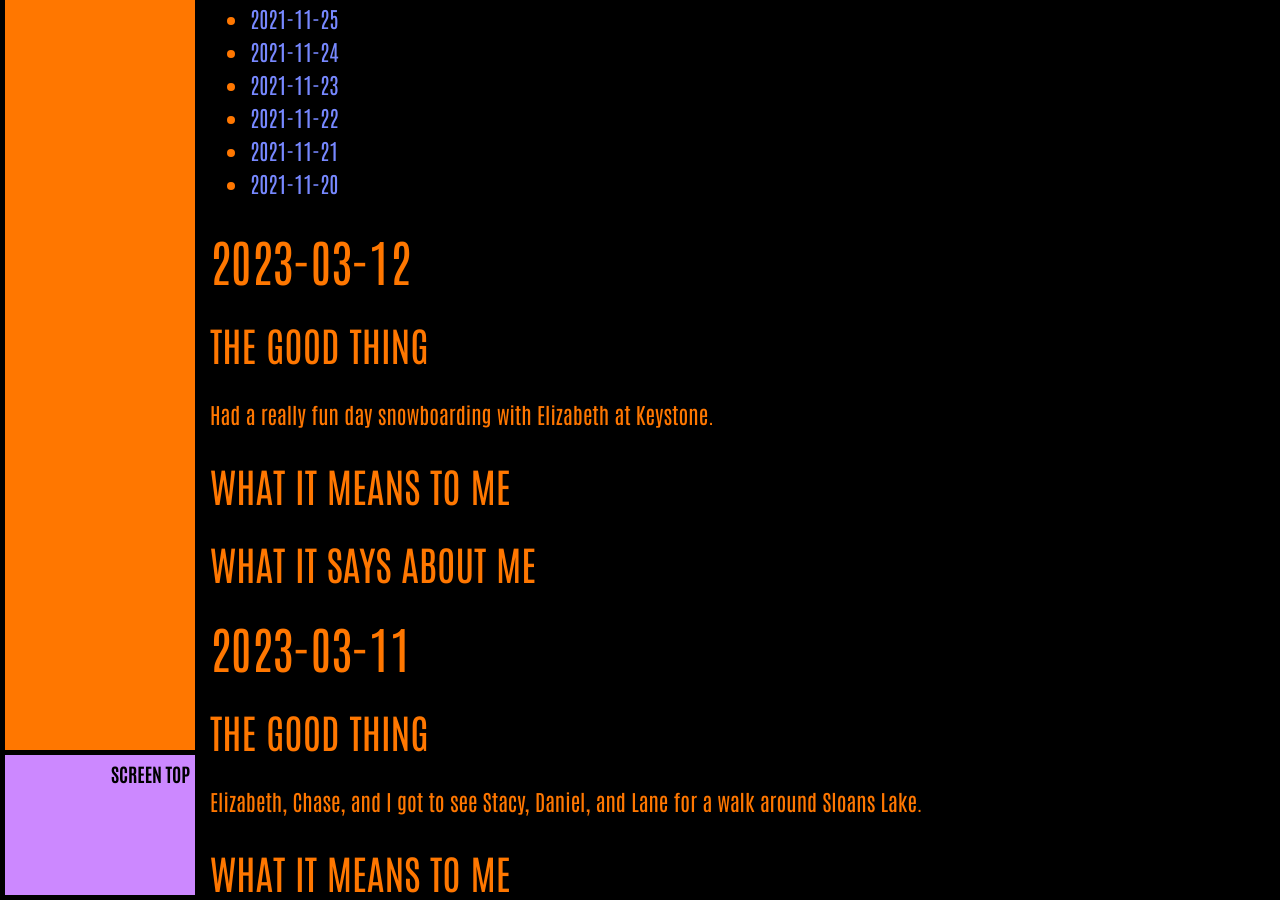
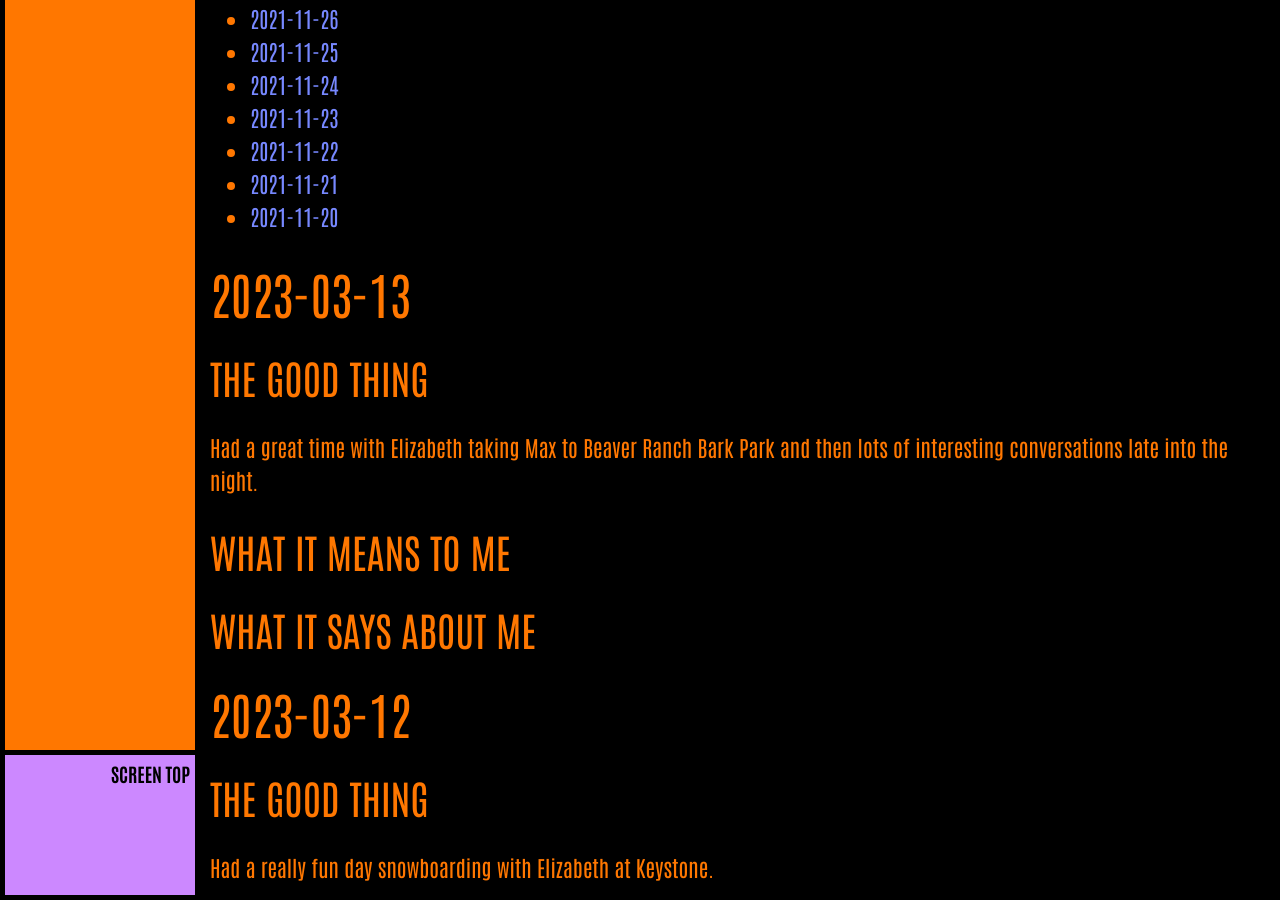
Before and after one commit to ArthurZey/arthurzey.github.io, a Jekyll site: the page built from _pages/one-good-thing.md, in a window 1280 px wide and 900 px high, scrolled down 9933 px. Built offline with Jekyll 4.4.1, drawn with Linux system fonts in a browser that asks for light colours; some of the changed text lies outside the part shown.

Commit message:
added stub for 2023-03-13

```diff
--- a/_pages/one-good-thing.md
+++ b/_pages/one-good-thing.md
@@ -13,6 +13,15 @@ sitemap: false
 {:toc}
 {::options toc_levels="2" /}
 
+## 2023-03-13
+### The Good Thing
+Had a great time with Elizabeth taking Max to Beaver Ranch Bark Park and then lots of interesting conversations late into the night.
+### What It Means to Me
+
+### What It Says about Me
+
+
+
 ## 2023-03-12
 ### The Good Thing
 Had a really fun day snowboarding with Elizabeth at Keystone.
```
Also changed, not shown: other parts of _pages/one-good-thing.md (+1 -1 lines).
